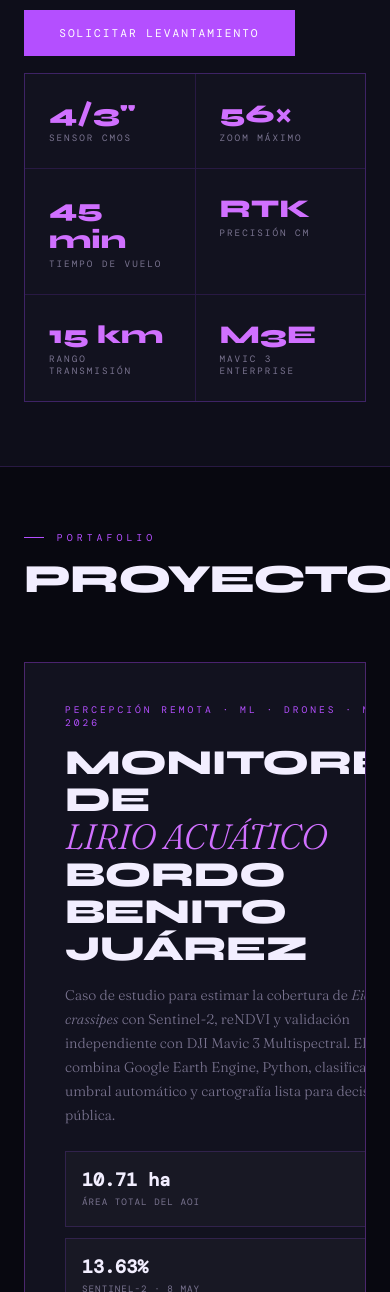
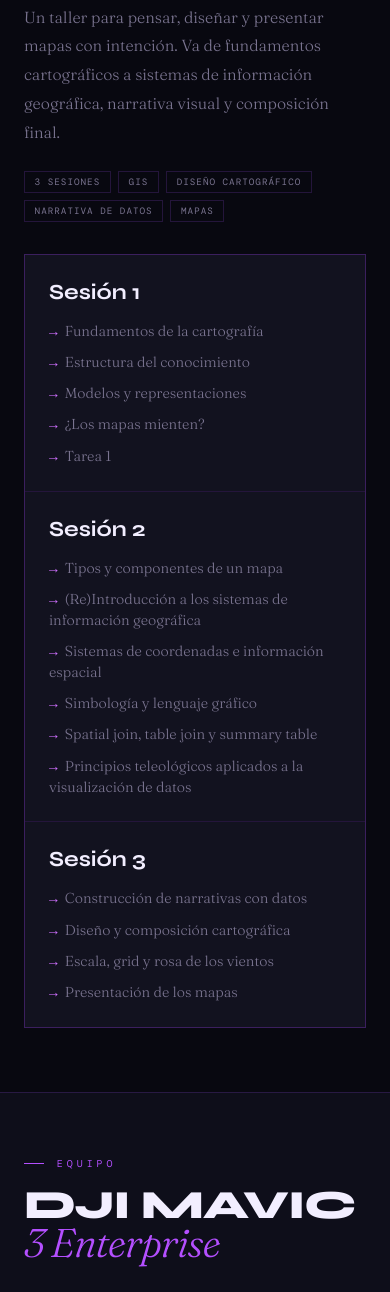
Before and after one commit to cartografunk/cartografunk_web, a plain HTML site: page index.html in a window 390 px wide. Shown: the part 4385-5677 px from the top of the page. Drawn offline with nearby package versions, Linux system fonts and the light colour scheme; a web font is replaced by a local one.

Commit message:
Add creative cartography course section

```diff
--- a/index.html
+++ b/index.html
@@ -270,6 +270,61 @@ section { padding:7rem 4rem; }
   letter-spacing:1px; text-transform:uppercase;
 }
 
+/* ── CURSOS ── */
+.curso-wrap {
+  display:grid;
+  grid-template-columns:minmax(0,0.85fr) minmax(320px,1.15fr);
+  gap:2rem;
+  align-items:start;
+}
+.curso-lead {
+  font-family:var(--font-serif);
+  color:var(--muted);
+  font-size:1rem;
+  line-height:1.8;
+  margin-bottom:1.5rem;
+}
+.curso-meta {
+  display:flex;
+  flex-wrap:wrap;
+  gap:0.45rem;
+}
+.curso-sesiones {
+  display:grid;
+  grid-template-columns:repeat(3,minmax(0,1fr));
+  gap:1px;
+  background:var(--border);
+  border:1px solid var(--border);
+}
+.curso-sesion {
+  background:var(--card);
+  padding:1.5rem;
+  min-height:340px;
+}
+.curso-sesion h3 {
+  color:var(--white);
+  font-size:1.35rem;
+  margin-bottom:1rem;
+}
+.curso-sesion ul {
+  list-style:none;
+  display:flex;
+  flex-direction:column;
+  gap:0.65rem;
+}
+.curso-sesion li {
+  font-family:var(--font-serif);
+  color:var(--muted);
+  font-size:0.9rem;
+  line-height:1.45;
+}
+.curso-sesion li::before {
+  content:'→';
+  color:var(--purple-bright);
+  font-family:var(--font-mono);
+  margin-right:0.45rem;
+}
+
 /* ── PROYECTOS ── */
 .proyectos-grid {
   display:grid; grid-template-columns:1fr 1fr;
@@ -830,6 +885,9 @@ footer {
   .stat{padding:1.5rem}
   section{padding:4rem 1.5rem}
   .servicios-grid{grid-template-columns:1fr}
+  .curso-wrap{grid-template-columns:1fr}
+  .curso-sesiones{grid-template-columns:1fr}
+  .curso-sesion{min-height:auto}
   .proyectos-grid{grid-template-columns:1fr}
   .proyecto-hero{grid-template-columns:1fr;gap:1.5rem}
   .case-metrics{grid-template-columns:1fr}
@@ -885,6 +943,7 @@ footer {
   <a href="#" class="nav-logo">CARTOGRAFUNK</a>
   <ul class="nav-links">
     <li><a href="#servicios">Servicios</a></li>
+    <li><a href="#cursos">Cursos</a></li>
     <li><a href="#proyectos">Proyectos</a></li>
     <li><a href="#nosotros">Nosotros</a></li>
     <li><a href="#contacto">Contacto</a></li>
@@ -1084,6 +1143,58 @@ footer {
   </div>
 </section>
 
+<!-- CURSOS -->
+<section id="cursos">
+  <p class="s-tag">Formación</p>
+  <h2 class="s-title">CURSOS</h2>
+  <div class="curso-wrap">
+    <div>
+      <p class="proy-type">Taller · Cartografía · Visualización</p>
+      <h3 class="proy-name hero-case">TALLER DE<br><em>CARTOGRAFÍA</em><br>CREATIVA</h3>
+      <p class="curso-lead">Un taller para pensar, diseñar y presentar mapas con intención. Va de fundamentos cartográficos a sistemas de información geográfica, narrativa visual y composición final.</p>
+      <div class="curso-meta">
+        <span class="chip">3 sesiones</span>
+        <span class="chip">GIS</span>
+        <span class="chip">Diseño cartográfico</span>
+        <span class="chip">Narrativa de datos</span>
+        <span class="chip">Mapas</span>
+      </div>
+    </div>
+    <div class="curso-sesiones">
+      <div class="curso-sesion">
+        <h3>Sesión 1</h3>
+        <ul>
+          <li>Fundamentos de la cartografía</li>
+          <li>Estructura del conocimiento</li>
+          <li>Modelos y representaciones</li>
+          <li>¿Los mapas mienten?</li>
+          <li>Tarea 1</li>
+        </ul>
+      </div>
+      <div class="curso-sesion">
+        <h3>Sesión 2</h3>
+        <ul>
+          <li>Tipos y componentes de un mapa</li>
+          <li>(Re)Introducción a los sistemas de información geográfica</li>
+          <li>Sistemas de coordenadas e información espacial</li>
+          <li>Simbología y lenguaje gráfico</li>
+          <li>Spatial join, table join y summary table</li>
+          <li>Principios teleológicos aplicados a la visualización de datos</li>
+        </ul>
+      </div>
+      <div class="curso-sesion">
+        <h3>Sesión 3</h3>
+        <ul>
+          <li>Construcción de narrativas con datos</li>
+          <li>Diseño y composición cartográfica</li>
+          <li>Escala, grid y rosa de los vientos</li>
+          <li>Presentación de los mapas</li>
+        </ul>
+      </div>
+    </div>
+  </div>
+</section>
+
 <!-- DRON SPECS -->
 <section class="dron-section">
   <div class="dron-inner">
```
